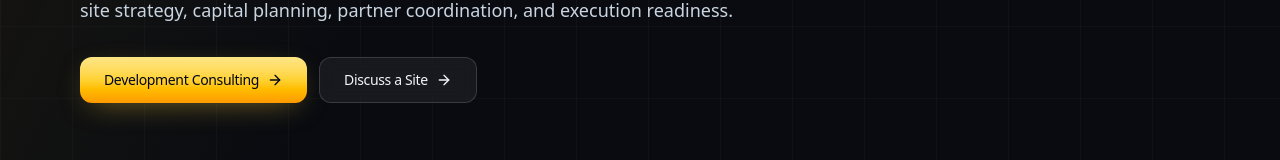
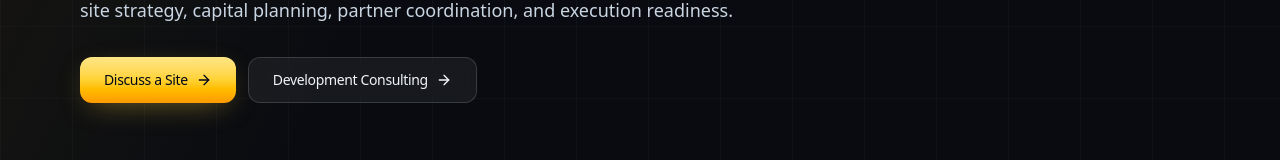
Before and after one commit to papartners25/website, a Next.js app in the folder pa-partners-new/: page /real-estate in a window 1280 px wide. Shown: the part 413-573 px from the top of the page. Built offline with nearby package versions, Linux system fonts and the light colour scheme; no server answers.

Commit message:
Prioritize site discussion CTA

```diff
--- a/pa-partners-new/src/components/sections/RealEstateContent.tsx
+++ b/pa-partners-new/src/components/sections/RealEstateContent.tsx
@@ -40,11 +40,11 @@ export default function RealEstateContent() {
               strategy, capital planning, partner coordination, and execution readiness.
             </p>
             <div className="mt-8 flex flex-col gap-3 sm:flex-row">
-              <CTAButton href="/development-consulting" variant="primary">
+              <CTAButton href="/contact" variant="primary">
+                Discuss a Site
+              </CTAButton>
+              <CTAButton href="/development-consulting" variant="secondary">
                 Development Consulting
-              </CTAButton>
-              <CTAButton href="/contact" variant="secondary">
-                Discuss a Site
               </CTAButton>
             </div>
           </div>
```
